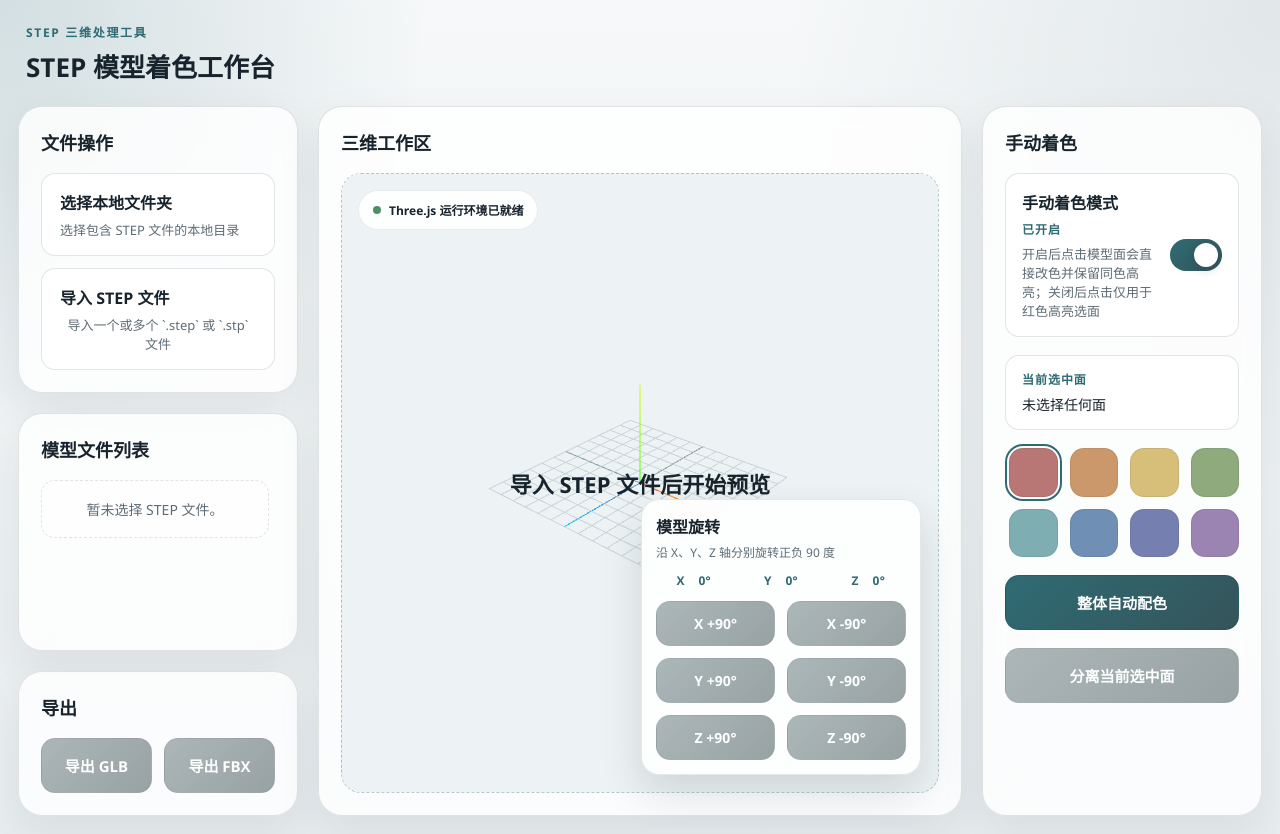
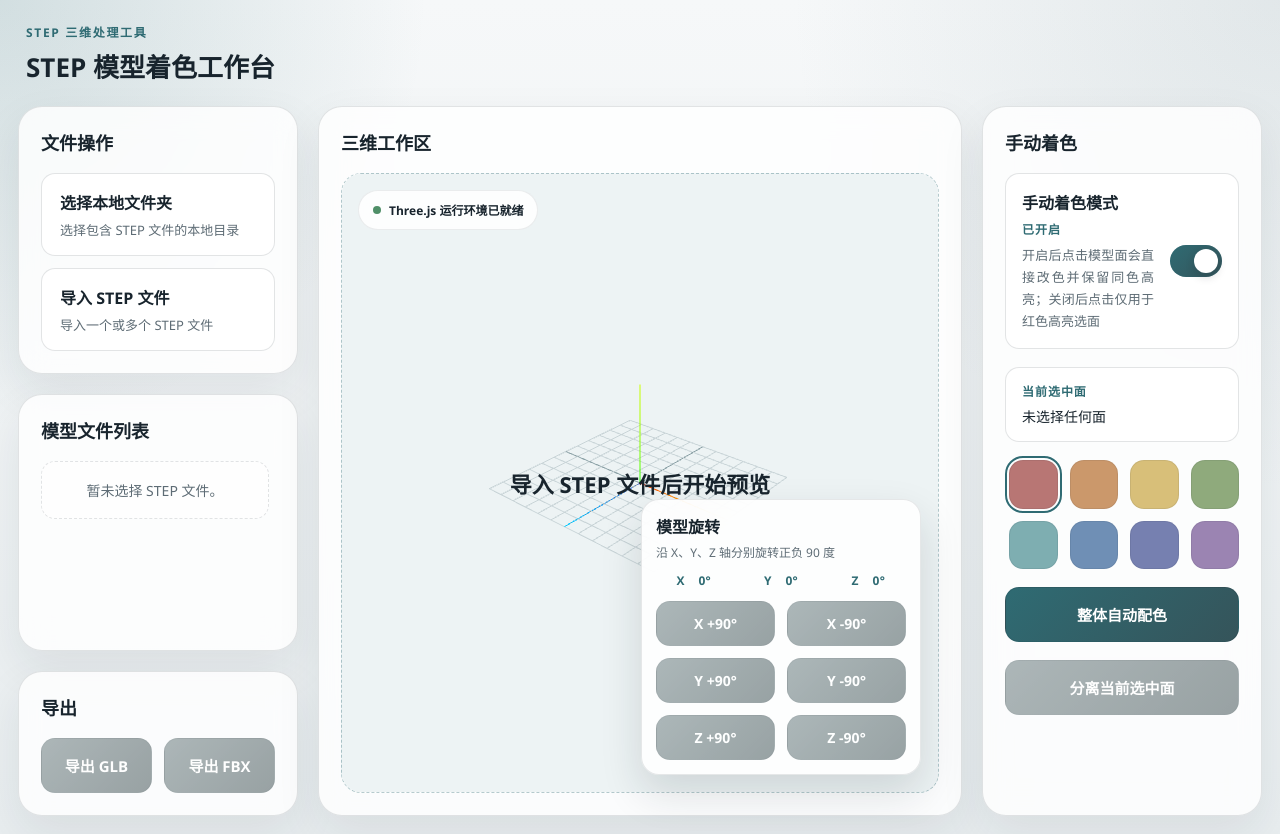
Before and after one commit to ya2026/optimizer, a Nuxt app: page / in a window 1280 px wide. Built offline with nearby package versions, Linux system fonts and the light colour scheme.

Commit message:
feat:工作区显示和文字对齐

```diff
--- a/assets/css/main.css
+++ b/assets/css/main.css
@@ -141,10 +141,20 @@ button {
   min-width: 0;
 }
 
+.viewer-panel > .panel-section {
+  min-height: 100%;
+}
+
+.viewer-panel > .panel-section > .panel-section__content {
+  flex: 1;
+  min-height: 0;
+}
+
 .viewer-stage {
   position: relative;
   flex: 1;
   min-height: 0;
+  display: flex;
 }
 
 .panel-section {
@@ -369,6 +379,7 @@ button {
 
 .viewer-canvas {
   position: relative;
+  flex: 1;
   min-height: 620px;
   border: 1px dashed rgba(47, 107, 115, 0.35);
   border-radius: calc(var(--radius-xl) - 4px);
@@ -554,6 +565,14 @@ button {
   background: rgba(255, 255, 255, 0.92);
 }
 
+.toggle-card__content {
+  display: flex;
+  flex: 1;
+  flex-direction: column;
+  justify-content: center;
+  min-height: 72px;
+}
+
 .toggle-card__label {
   margin: 0 0 6px;
   font-weight: 700;
@@ -570,6 +589,10 @@ button {
 .toggle-card__hint {
   margin: 0;
   font-size: 13px;
+  line-height: 1.7;
+  text-align: justify;
+  text-align-last: left;
+  text-justify: inter-ideograph;
   color: var(--color-text-soft);
 }
 
--- a/components/panels/LeftSidebar.vue
+++ b/components/panels/LeftSidebar.vue
@@ -66,7 +66,7 @@ const onRemoveFile = (fileId: string): void => {
           @click="openFilePicker"
         >
           <span class="action-card__title">导入 STEP 文件</span>
-          <span class="action-card__hint">导入一个或多个 `.step` 或 `.stp` 文件</span>
+          <span class="action-card__hint">导入一个或多个 STEP 文件</span>
         </button>
       </div>
 
--- a/components/panels/RightSidebar.vue
+++ b/components/panels/RightSidebar.vue
@@ -32,7 +32,7 @@ const manualColoringStatusText = computed(() => {
       title="手动着色"
     >
       <div class="toggle-card">
-        <div>
+        <div class="toggle-card__content">
           <p class="toggle-card__label">手动着色模式</p>
           <p class="toggle-card__status">
             {{ manualColoringStatusText }}
```
Lines whose indentation alone changed are shown as unchanged.
